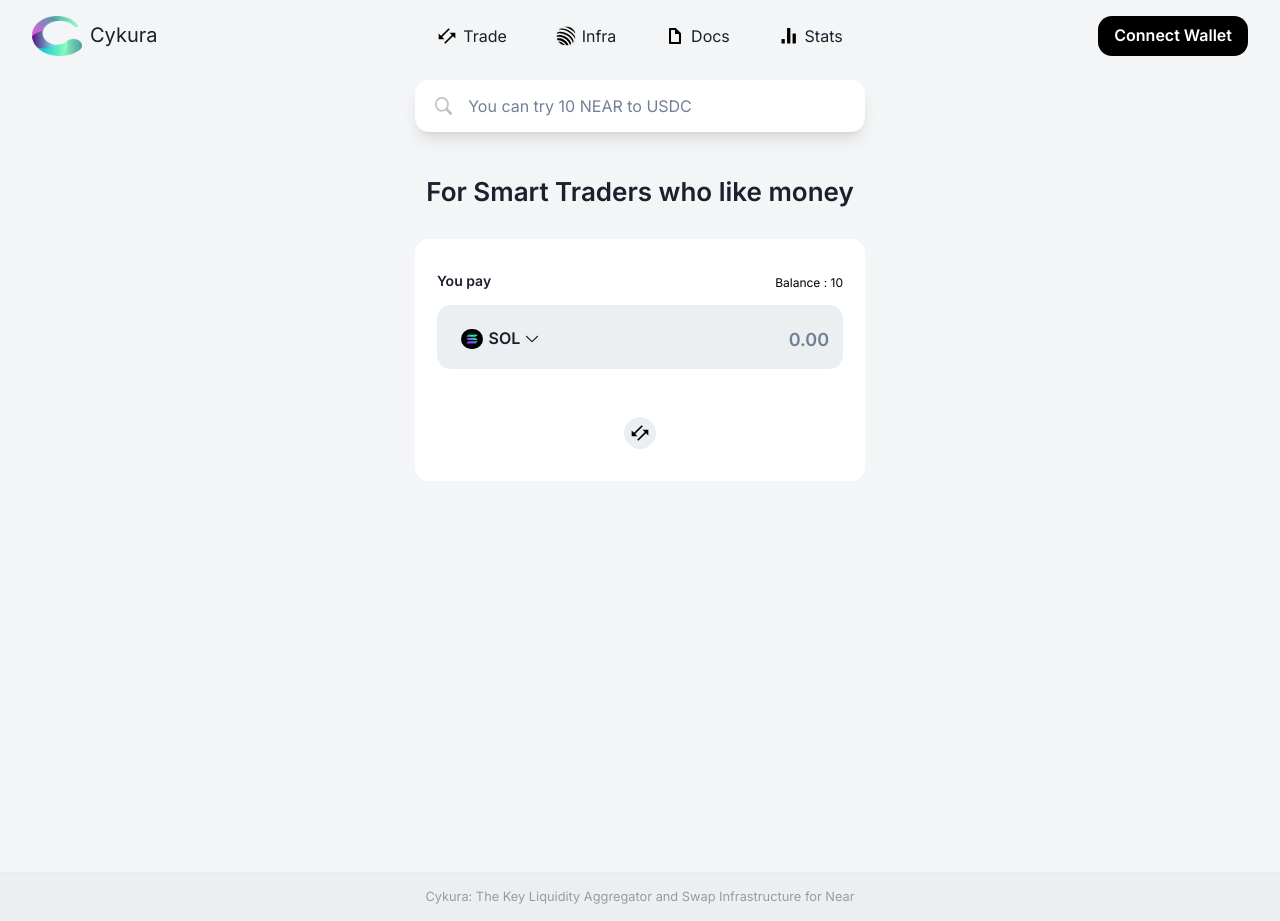
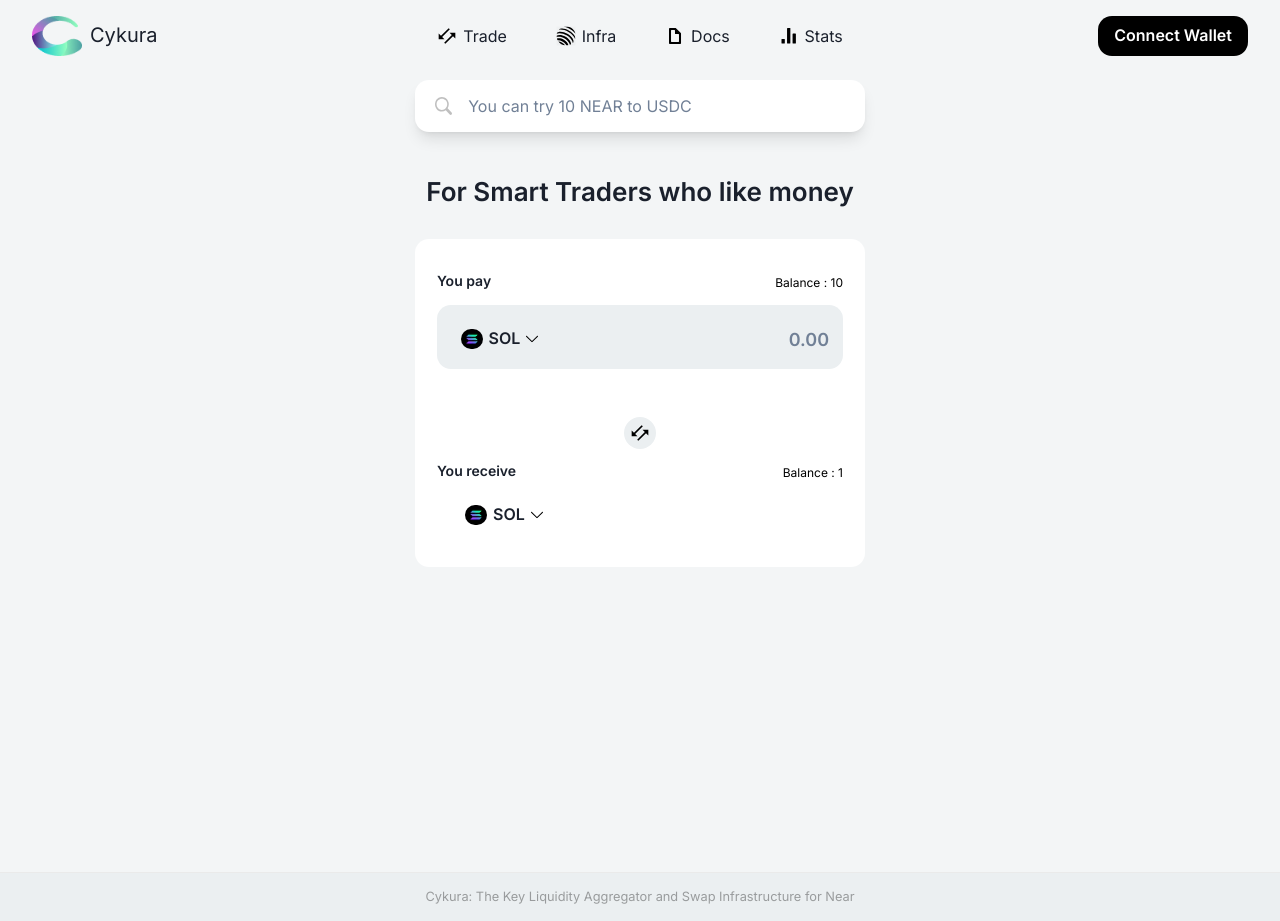
Before and after one commit to skiran017/arbitoor-ui, a Next.js app: page / in a window 1280 px wide. Built offline with nearby package versions, Linux system fonts and the light colour scheme.

Commit message:
feat: add swap side (pay or receive) and display balance

```diff
--- a/components/Swap/SwapContent.tsx
+++ b/components/Swap/SwapContent.tsx
@@ -2,6 +2,7 @@ import React from 'react';
 import { Flex, Text, chakra, Box, Input, Button } from '@chakra-ui/react';
 import TokenList from '../TokenList/TokenList';
 import ToggleToken from '../ToggleToken/ToggleToken';
+import SwapSide from './SwapSide';
 
 function SwapContent() {
   return (
@@ -59,6 +60,8 @@ function SwapContent() {
         </Flex>
       </Box>
       <ToggleToken />
+      <SwapSide swapSide="receive" balanceAmount={1} />
+      <TokenList />
     </Flex>
   );
 }
--- /dev/null
+++ b/components/Swap/SwapSide.tsx
@@ -0,0 +1,38 @@
+import React from 'react';
+import { Flex, Text, chakra, Box, Input, Button } from '@chakra-ui/react';
+
+interface Props {
+  swapSide: string;
+  balanceAmount: number;
+}
+
+function SwapSide({ swapSide, balanceAmount }: Props) {
+  return (
+    <Flex
+      justifyContent="space-between"
+      alignItems="flex-end"
+      fontSize="0.75rem"
+      lineHeight="1rem"
+      paddingBottom="14px"
+      marginTop="12px"
+    >
+      <Text fontWeight="600" fontSize="0.875rem" lineHeight="1.25rem">
+        <chakra.span>You {swapSide}</chakra.span>
+      </Text>
+      <Box>
+        <Flex
+          width="100%"
+          justifyContent="space-between"
+          alignItems="center"
+          color="black"
+          fontSize="0.75rem"
+          lineHeight="1rem"
+        >
+          <chakra.span>Balance : {balanceAmount}</chakra.span>
+        </Flex>
+      </Box>
+    </Flex>
+  );
+}
+
+export default SwapSide;
```
